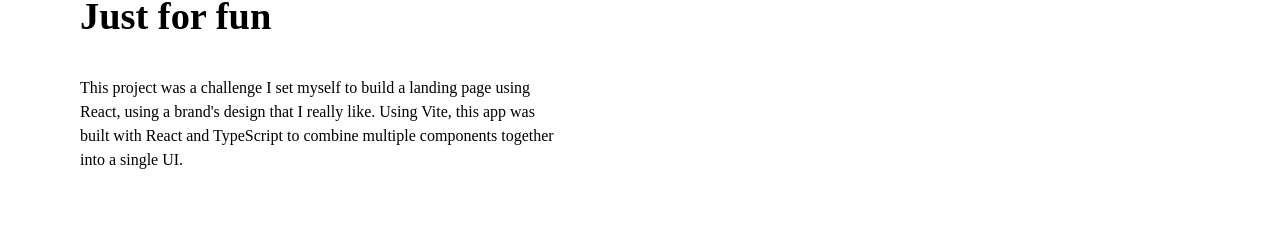
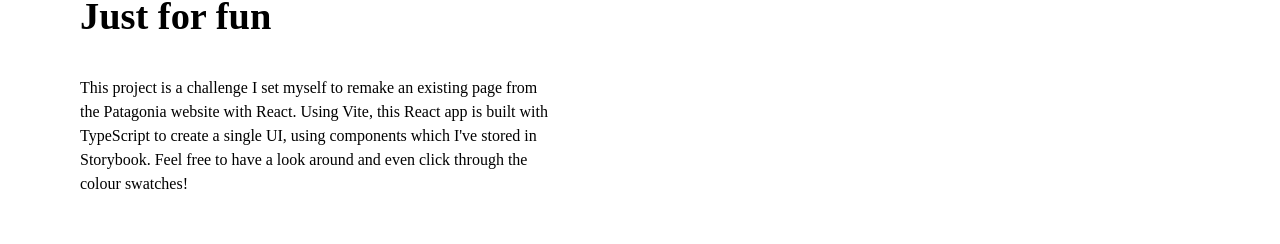
Before and after one commit to Jim-Dillon/react-patagonia-ish, a React (Vite) app: page / in a window 1280 px wide. Shown: the part 548-792 px from the top of the page. Built offline with nearby package versions, Linux system fonts and the light colour scheme.

Commit message:
change opening bio

```diff
--- a/src/components/Sale/SaleTopSection.tsx
+++ b/src/components/Sale/SaleTopSection.tsx
@@ -10,7 +10,7 @@ const SaleTopSection: FunctionComponent = () => {
           <h1>Just for fun</h1>
         </div>
         <div className={styles.saleSection__para}>
-          <p>This project was a challenge I set myself to build a landing page using React, using a brand's design that I really like. Using Vite, this app was built with React and TypeScript to combine multiple components together into a single UI.
+          <p>This project is a challenge I set myself to remake an existing page from the Patagonia website with React. Using Vite, this React app is built with TypeScript to create a single UI, using components which I've stored in Storybook. Feel free to have a look around and even click through the colour swatches!
           </p>
         </div>
         <div className={styles.saleSection__title}>
```
